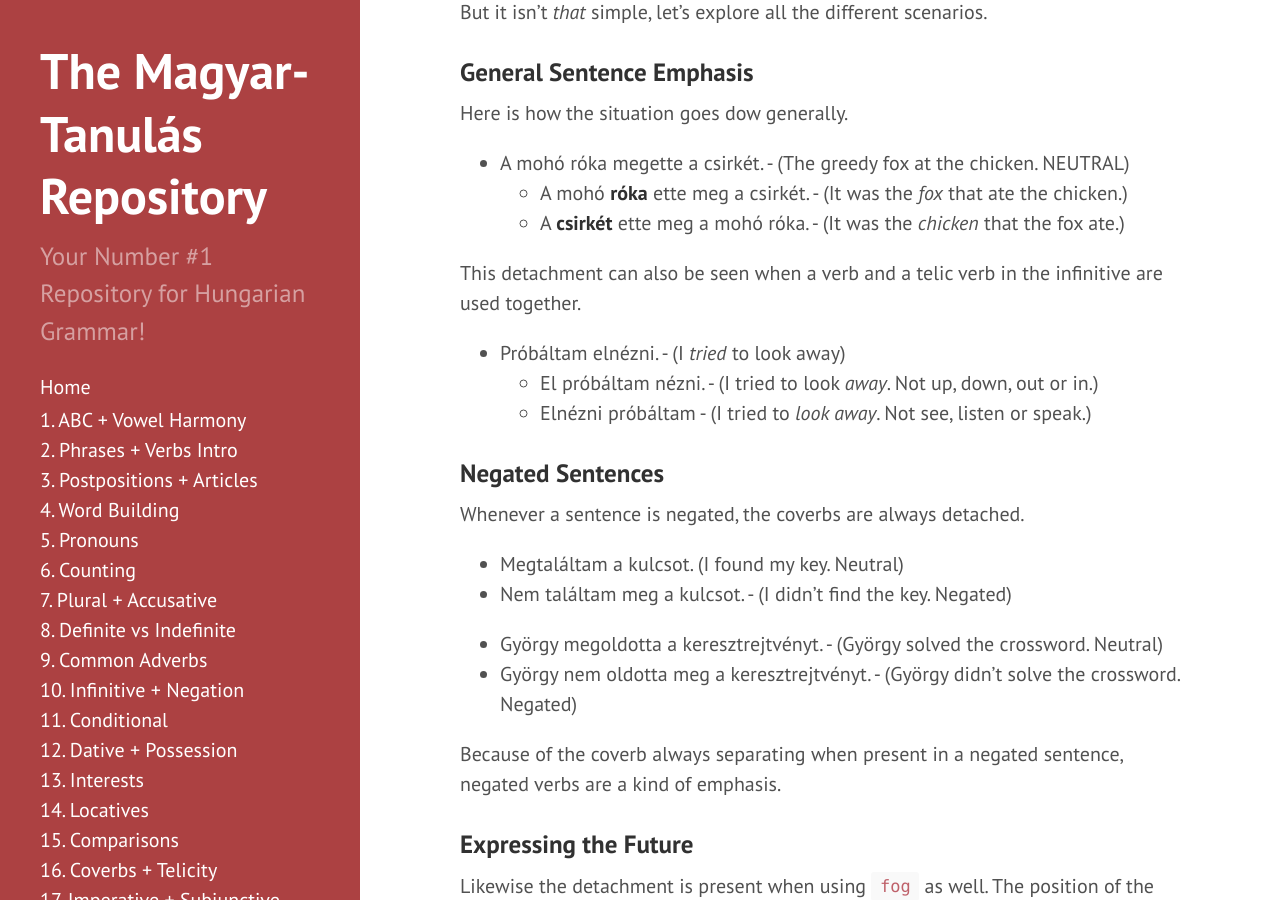
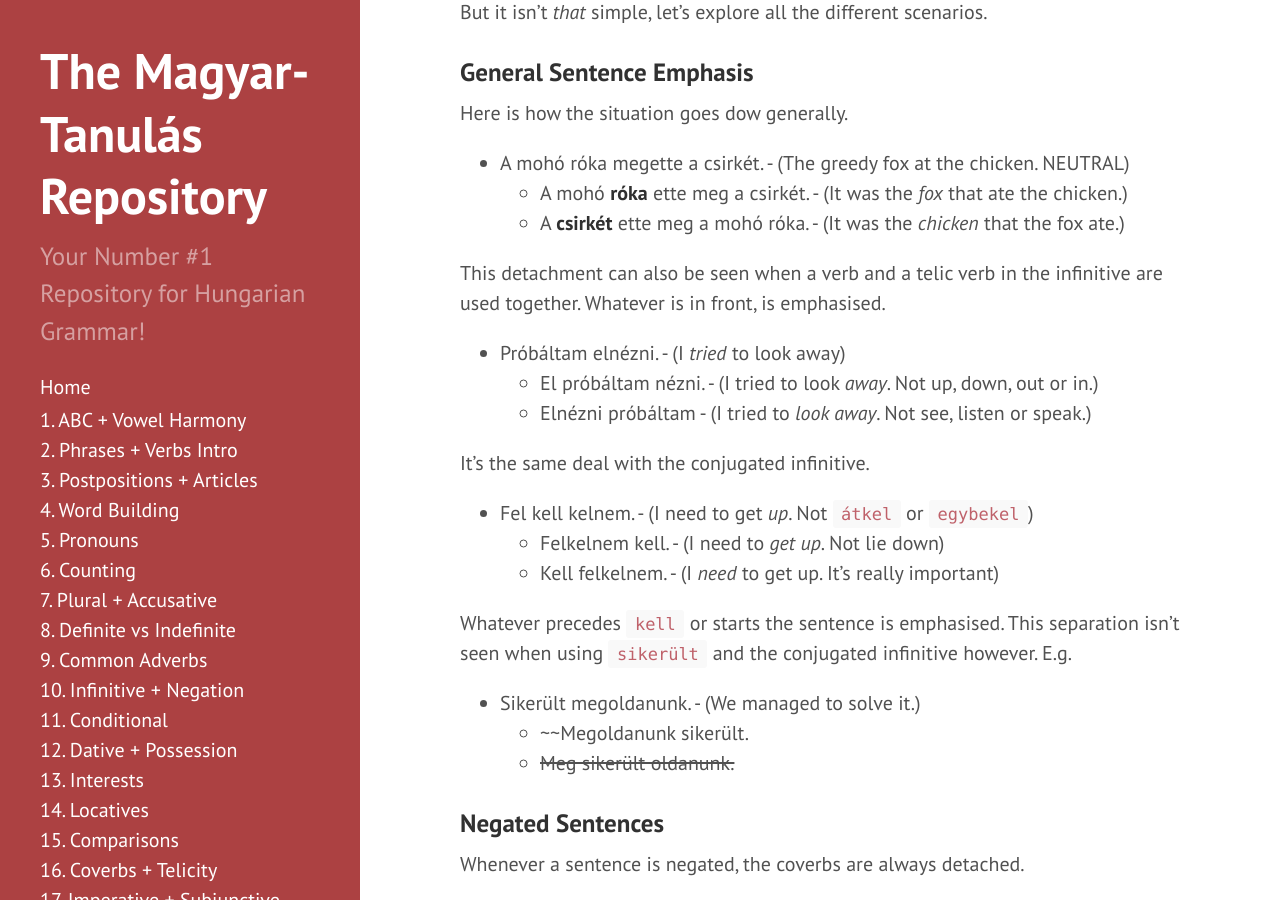
Before and after one commit to Magyartanulas/magyartanulas.github.io, a Jekyll site: the page built from coverb_separation.md, in a window 1280 px wide and 900 px high, scrolled down 360 px. Built offline with Jekyll 4.4.1, drawn with Linux system fonts in a browser that asks for light colours; comment, search, counter and statistics services are not loaded.

Commit message:
Update coverb_separation.md

```diff
--- a/coverb_separation.md
+++ b/coverb_separation.md
@@ -18,11 +18,23 @@ Here is how the situation goes dow generally.
   - A mohó **róka** ette meg a csirkét. - (It was the *fox* that ate the chicken.)
   - A **csirkét** ette meg a mohó róka.  - (It was the *chicken* that the fox ate.)
 
-This detachment can also be seen when a verb and a telic verb in the infinitive are used together.
+This detachment can also be seen when a verb and a telic verb in the infinitive are used together. Whatever is in front, is emphasised.
 
 * Próbáltam elnézni. - (I *tried* to look away)
   - El próbáltam nézni. - (I tried to look *away*. Not up, down, out or in.)
   - Elnézni próbáltam - (I tried to *look away*. Not see, listen or speak.)
+
+It's the same deal with the conjugated infinitive.
+
+* Fel kell kelnem. - (I need to get *up*. Not `átkel` or `egybekel`)
+  - Felkelnem kell. - (I need to *get up*. Not lie down)
+  - Kell felkelnem. - (I *need* to get up. It's really important)
+
+Whatever precedes `kell` or starts the sentence is emphasised. This separation isn't seen when using `sikerült` and the conjugated infinitive however. E.g.
+
+* Sikerült megoldanunk. - (We managed to solve it.)
+  - ~~Megoldanunk sikerült.
+  - ~~Meg sikerült oldanunk.~~
 
 ### Negated Sentences
 
```
